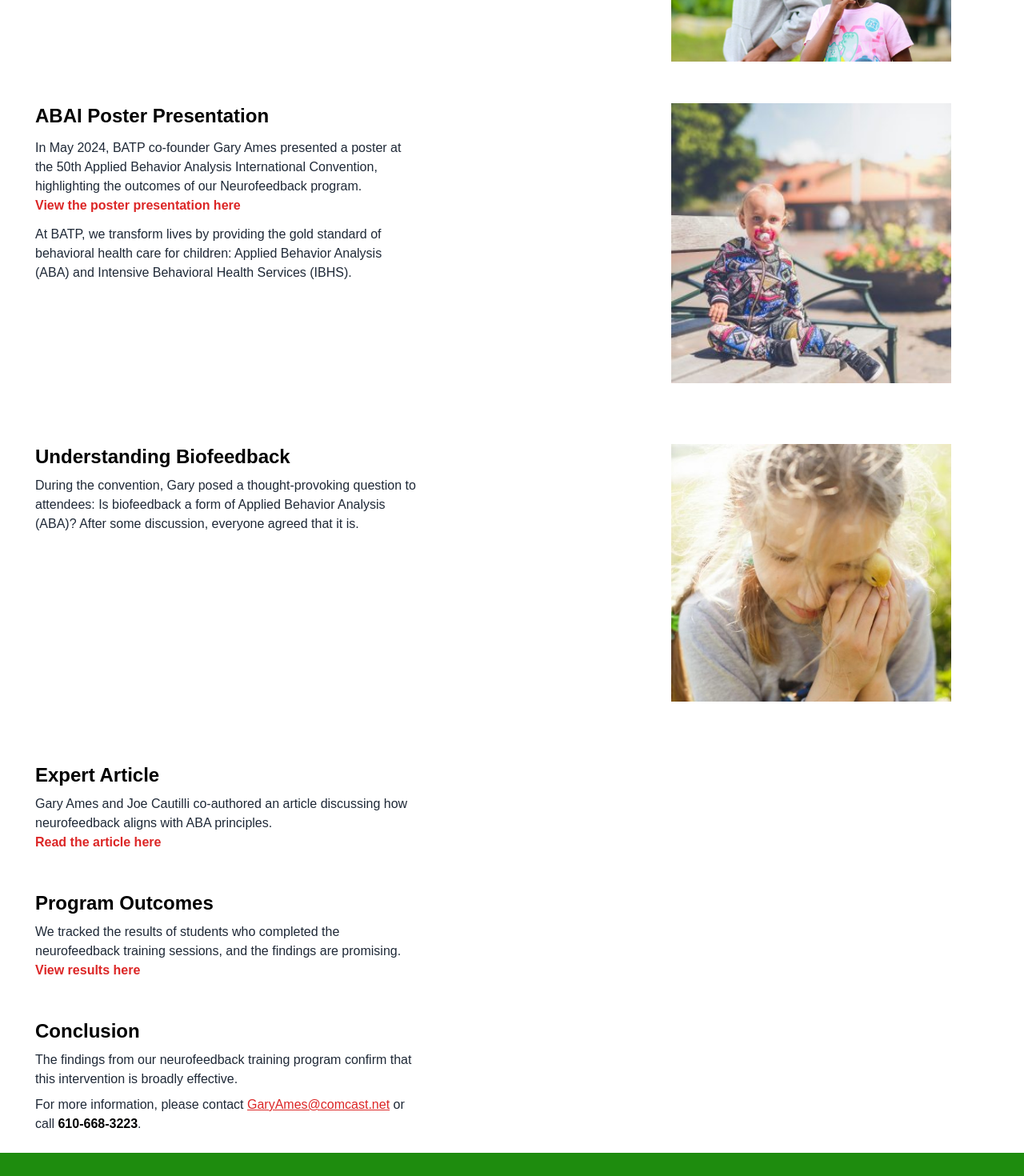
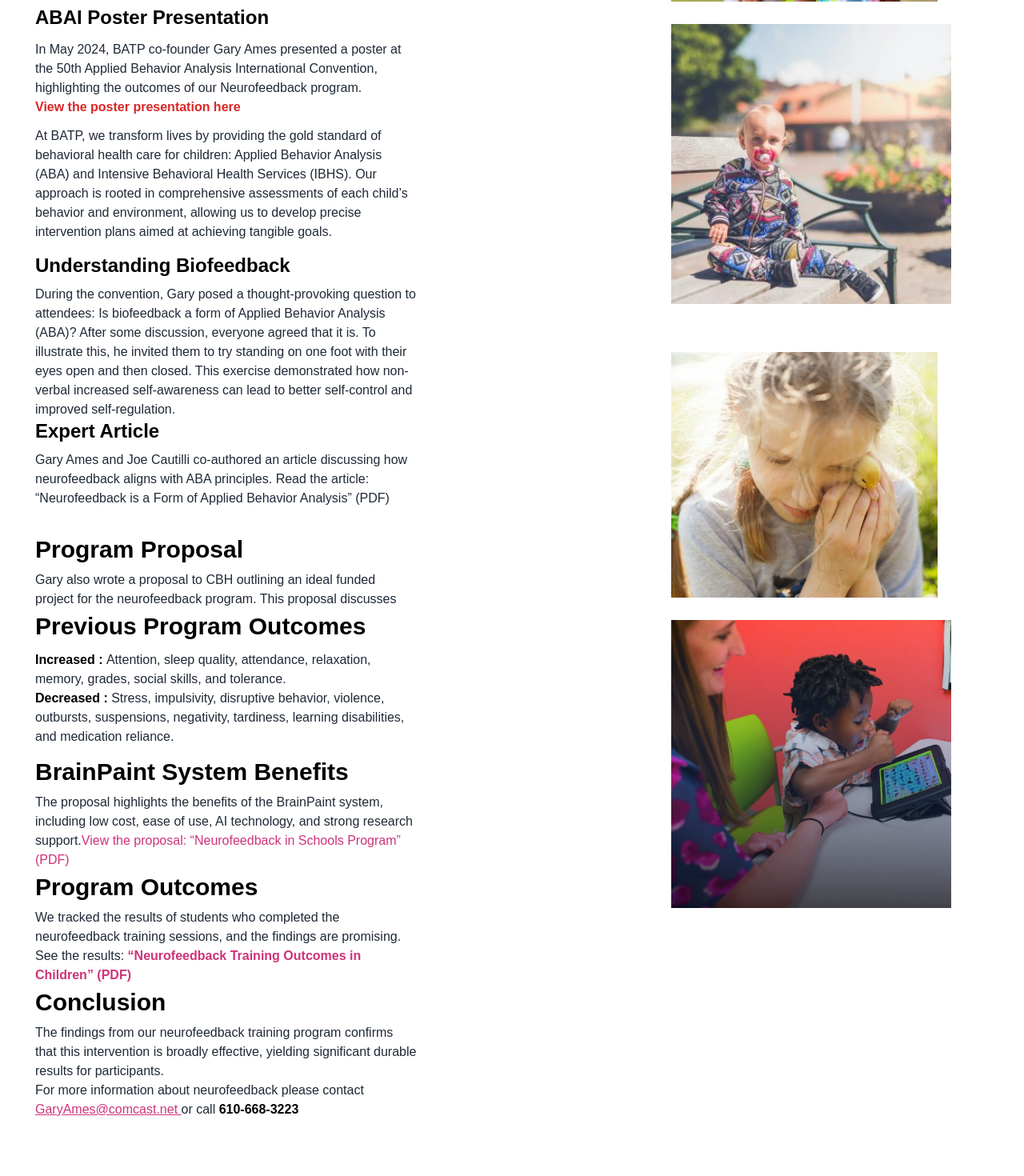
Before and after one commit to shanedsouzatx/demodesignclone, a Next.js app: page /biofeedback-neurofeedback-eeg in a window 1280 px wide. Shown: the part 460-1930 px from the top of the page at 80% size. Built offline with nearby package versions, Linux system fonts and the light colour scheme.

Commit message:
'pushed'

```diff
--- a/src/app/biofeedback-neurofeedback-eeg/page.tsx
+++ b/src/app/biofeedback-neurofeedback-eeg/page.tsx
@@ -1,17 +1,16 @@
 import Image from "next/image";
-import Link from "next/link";
-
+import Link from "next/link"
 const Biofeedback: React.FC = () => {
   return (
-    <div className="max-w-8xl mx-auto overflow-x-auto pt-[390px] lg:pt-[240px] p-6 px-11">
+    <div className="max-w-8xl mx-auto overflow-x-auto pt-[390px] lg:pt-[240px] p-6 px-11 ">
       {/* Page Heading */}
       <h1 className="text-3xl md:text-4xl font-bold text-green-700 mb-6">
         Neurofeedback Program Overview
       </h1>
 
       {/* First Section */}
-      <div className="flex flex-col md:flex-row justify-between items-start gap-9 mb-6">
-        <div className="md:w-2/5">
+      <div className="flex flex-col md:flex-row justify-between items-start gap-9 mb-">
+        <div className="md:w-2/5 -mb-11 ">
           <h2 className="text-2xl font-bold text-black">Brainwave Biofeedback</h2>
           <p className="text-gray-800 mt-2">
             Behavior Analysis & Therapy Partners (BATP) is proud to have supported a
@@ -20,7 +19,7 @@ const Biofeedback: React.FC = () => {
             for children. But BATP does not offer neurofeedback due to insurance.
           </p>
         </div>
-        <div className="md:w-1/3">
+        <div className="md:w-1/3 mt-6 lg:-mt-16 md: pr-16 ">
           <Image
             src="/images/bio1.jpg"
             alt="Kids playing outside"
@@ -32,22 +31,24 @@ const Biofeedback: React.FC = () => {
       </div>
 
       {/* Second Section */}
-      <div className="flex flex-col md:flex-row justify-between items-start gap-9 mt-6">
+      <div className="flex flex-col md:flex-row justify-between items-start gap-9 md:mt-11 xl:-mt-11 ">
         <div className="md:w-2/5">
-          <h2 className="text-2xl font-bold text-black">ABAI Poster Presentation</h2>
+          <h2 className="text-2xl pt-5 font-bold text-black">ABAI Poster Presentation</h2>
           <p className="text-gray-800 mt-3">
             In May 2024, BATP co-founder Gary Ames presented a poster at the 50th
             Applied Behavior Analysis International Convention, highlighting the
             outcomes of our Neurofeedback program.
           </p>
           <a href='https://demodesignz.com/projects/grey/wp-content/uploads/2025/01/ABAI_Presentation_GA-1.pdf' className="text-red-600 font-bold mt-2" target="_blank">View the poster presentation here</a>
-          <p className="text-gray-800 mt-3">
+          <p className="text-gray-800 mt-3 ">
             At BATP, we transform lives by providing the gold standard of behavioral
             health care for children: Applied Behavior Analysis (ABA) and Intensive
-            Behavioral Health Services (IBHS).
+            Behavioral Health Services (IBHS). Our approach is rooted in comprehensive
+            assessments of each child’s behavior and environment, allowing us to
+            develop precise intervention plans aimed at achieving tangible goals.
           </p>
         </div>
-        <div className="md:w-1/3">
+        <div className="md:w-1/3 mt-11">
           <Image
             src="/images/bio2.jpg"
             alt="Baby sitting on a bench"
@@ -57,16 +58,15 @@ const Biofeedback: React.FC = () => {
           />
         </div>
       </div>
-
-      {/* Third Section */}
-      <div className="flex flex-col md:flex-row justify-between items-start gap-9 mt-12">
-        <div className="md:w-2/5">
-          <h2 className="text-2xl font-bold text-black">Understanding Biofeedback</h2>
+       {/* 3rd Section */}
+       <div className="flex flex-col md:flex-row justify-between items-start gap-9  xl:-mt-28 ">
+        <div className="md:w-2/5 -mb-20 ">
+          <h2 className="text-2xl pt-5 font-bold text-black">Understanding Biofeedback</h2>
           <p className="text-gray-800 mt-2">
-            During the convention, Gary posed a thought-provoking question to attendees: Is biofeedback a form of Applied Behavior Analysis (ABA)? After some discussion, everyone agreed that it is.
+          During the convention, Gary posed a thought-provoking question to attendees: Is biofeedback a form of Applied Behavior Analysis (ABA)? After some discussion, everyone agreed that it is. To illustrate this, he invited them to try standing on one foot with their eyes open and then closed. This exercise demonstrated how non-verbal increased self-awareness can lead to better self-control and improved self-regulation.
           </p>
         </div>
-        <div className="md:w-1/3">
+        <div className="md:w-1/3 mt-36 pr-16 ">
           <Image
             src="/images/bio3.jpg"
             alt="Kids playing outside"
@@ -77,38 +77,89 @@ const Biofeedback: React.FC = () => {
         </div>
       </div>
 
-      {/* Fourth Section */}
-      <div className="flex flex-col md:flex-row justify-between items-start gap-9 mt-12">
+      {/* 4th Section */}
+      <div className="flex flex-col md:flex-row justify-between items-start gap-9 md:mt-11 lg:-mt-32 xl:-mt-72 ">
         <div className="md:w-2/5">
-          <h2 className="text-2xl font-bold text-black">Expert Article</h2>
+          <h2 className="text-2xl pt-9 font-bold text-black">Expert Article</h2>
           <p className="text-gray-800 mt-2">
-            Gary Ames and Joe Cautilli co-authored an article discussing how neurofeedback aligns with ABA principles.
+          Gary Ames and Joe Cautilli co-authored an article discussing how neurofeedback aligns with ABA principles.  Read the article: <a href="https://n1536252.websitebuilder.online/wp-content/uploads/go-x/u/a2df9afe-4204-43ab-ade9-fe8c97109f59/Neurofeedback-is-a-form-of-Applied-Behavior-Analysis.pdf">“Neurofeedback is a Form of Applied Behavior Analysis” (PDF)</a>
           </p>
-          <a href="https://n1536252.websitebuilder.online/wp-content/uploads/go-x/u/a2df9afe-4204-43ab-ade9-fe8c97109f59/Neurofeedback-is-a-form-of-Applied-Behavior-Analysis.pdf" className="text-red-600 font-bold">Read the article here</a>
+          {/* <a href='https://demodesignz.com/projects/grey/wp-content/uploads/2025/01/ABAI_Presentation_GA-1.pdf' className="text-red-600 font-bold py-9 " target="_blank">View the poster presentation here</a> */}
+
+        </div>
+        <div className="md:w-1/3 mt-16 md:mt-72">
+          <Image
+            src="/images/bio4.png"
+            alt="Baby sitting on a bench"
+            width={350}
+            height={250}
+            className="pb-7"
+          />
         </div>
       </div>
+      {/* NEXT */}
+      <div className="flex flex-col md:flex-row justify-between items-start gap-9 md:-mt-80 -mt-[10px] lg:-mt-[530px] ">
+        <div className="md:w-2/5">
+          <h2 className="text-3xl pt-9 font-bold text-black">Program Proposal</h2>
+          <p className="text-gray-800 mt-2">
+          Gary also wrote a proposal to CBH outlining an ideal funded project for the neurofeedback program. This proposal discusses
+          </p>
+         </div>
+        <div className="md:w-1/3 md:mt-72 ">
 
-      {/* Final Sections */}
-      <div className="flex flex-col md:flex-row justify-between items-start gap-9 mt-12">
-        <div className="md:w-2/5">
-          <h2 className="text-2xl font-bold text-black">Program Outcomes</h2>
-          <p className="text-gray-800 mt-2">
-            We tracked the results of students who completed the neurofeedback training sessions, and the findings are promising.
-          </p>
-          <a href="https://demodesignz.com/projects/grey/wp-content/uploads/2025/01/Neurofeedback_Training_Outcomes_in_Children.pdf" className="text-red-600 font-bold">View results here</a>
         </div>
       </div>
+      {/* NEXT */}
+      <div className="flex flex-col md:flex-row justify-between items-start gap-9 md:-mt-36 lg:-mt-48 ">
+        <div className="md:w-2/5 py-4">
+          <h2 className="text-3xl pt-5 font-bold text-black">Previous Program Outcomes</h2>
+          <p className="text-gray-800 py-3">
+    <span className="text-black font-bold">Increased : </span>Attention, sleep quality, attendance, relaxation, memory, grades, social skills, and tolerance.
 
-      {/* Conclusion */}
-      <div className="flex flex-col md:flex-row justify-between items-start gap-9 mt-12">
-        <div className="md:w-2/5">
-          <h2 className="text-2xl font-bold text-black">Conclusion</h2>
+<br/>
+
+      <span className="text-black font-bold">Decreased : </span>   Stress, impulsivity, disruptive behavior, violence, outbursts, suspensions, negativity, tardiness, learning disabilities, and medication reliance.  </p>
+        </div>
+        <div className="md:w-1/3 md:mt-72">
+
+        </div>
+      </div>
+      {/* NEXT */}
+      <div className="flex flex-col md:flex-row justify-between items-start gap-9 md:-mt-[50px] lg:-mt-[90px] xl:-mt-[110px] ">
+        <div className="md:w-2/5 py-5">
+          <h2 className="text-3xl font-bold pt-5 text-black">BrainPaint System Benefits</h2>
           <p className="text-gray-800 mt-2">
-            The findings from our neurofeedback training program confirm that this intervention is broadly effective.
-          </p>
-          <p className="text-gray-800 mt-2">
-            For more information, please contact <Link href="mailto:BATPaa@gmail.com" className="text-red-600 underline">GaryAmes@comcast.net</Link> or call <span className="text-black font-bold">610-668-3223</span>.
-          </p>
+          The proposal highlights the benefits of the BrainPaint system, including low cost, ease of use, AI technology, and strong research support.
+<a href="https://n1536252.websitebuilder.online/wp-content/uploads/go-x/u/0624b328-33fd-4d2b-a99c-df74c56d4cae/Neurofeedback-in-Schools.pdf" className="text-[#CF337A] ">View the proposal: “Neurofeedback in Schools Program” (PDF)</a>
+ </p>
+         </div>
+        <div className="md:w-1/3 md:mt-72">
+
+        </div>
+      </div>
+      {/* NEXT */}
+      <div className="flex flex-col md:flex-row justify-between items-start gap-9 md:-mt-16 lg:-mt-36 ">
+        <div className="md:w-2/5 py-5">
+          <h2 className="text-3xl pt-5 font-bold text-black">Program Outcomes</h2>
+          <p className="text-gray-800 mt-2">We tracked the results of students who completed the neurofeedback training sessions, and the findings are promising. See the results:
+    <a href="https://demodesignz.com/projects/grey/wp-content/uploads/2025/01/Neurofeedback_Training_Outcomes_in_Children.pdf" className="text-[#CF337A] font-bold"> “Neurofeedback Training Outcomes in Children” (PDF)
+</a>   </p>
+        </div>
+        <div className="md:w-1/3 md:mt-72">
+
+        </div>
+      </div>{/* NEXT */}
+      <div className="flex flex-col md:flex-row justify-between items-start gap-9 md:-mt-16 lg:-mt-36 ">
+        <div className="md:w-2/5 py-5">
+          <h2 className="text-3xl pt-5 font-bold text-black">Conclusion</h2>
+          <p className="text-gray-800 mt-2 pb-2">
+          The findings from our neurofeedback training program confirms that this intervention is broadly effective, yielding significant durable results for participants.
+<br/>
+
+For more information about neurofeedback please contact <Link  href="mailto:BATPaa@gmail.com" className="text-[#CF337A] underline"> GaryAmes@comcast.net </Link> or call <span className="text-black font-bold"> 610-668-3223  </span></p>
+        </div>
+        <div className="md:w-1/3 md:mt-72">
+
         </div>
       </div>
     </div>
```
